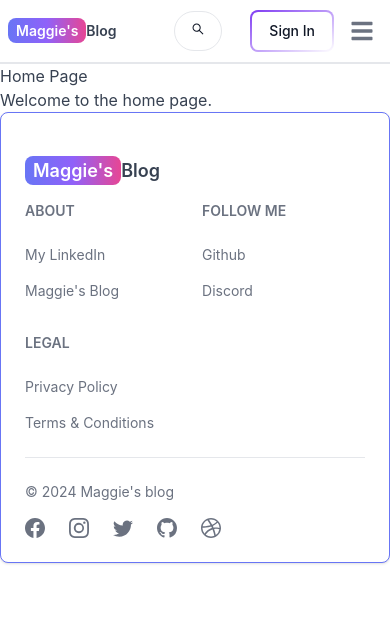
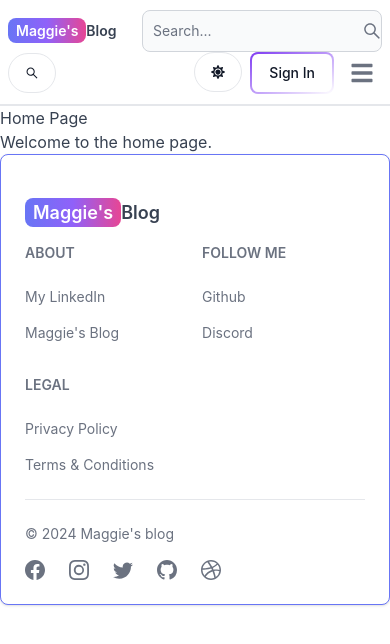
Before and after one commit to maggieliu11/Full-Stack-Blog-Application, a React (Vite) app in the folder client/: page / in a window 390 px wide. Shown: the top 644 px of the page. Built offline with nearby package versions, Linux system fonts and the light colour scheme; no server answers.

Commit message:
adjusted the header

```diff
--- a/client/src/components/Header.jsx
+++ b/client/src/components/Header.jsx
@@ -30,15 +30,15 @@ export default function Header(){
                     type='text'
                     placeholder='Search...'
                     rightIcon={AiOutlineSearch}
-                    className='hidden lg:inline'
+                    className=''
                 />
             </form>
-            <Button className='w-12 h-10 lg:hidden' color='gray' pill>
+            <Button className='flex items-center justify-center w-12 h-10 lg:hidden' color='gray' pill>
                 <AiOutlineSearch />
             </Button>
             <div className="flex gap-2 md:order-2">
             <Button
-                className='w-12 h-10 hidden sm:inline'
+                className='flex items-center justify-center w-12 h-10'
                 color='gray'
                 pill
                 onClick={() => dispatch(toggleTheme())}
```
